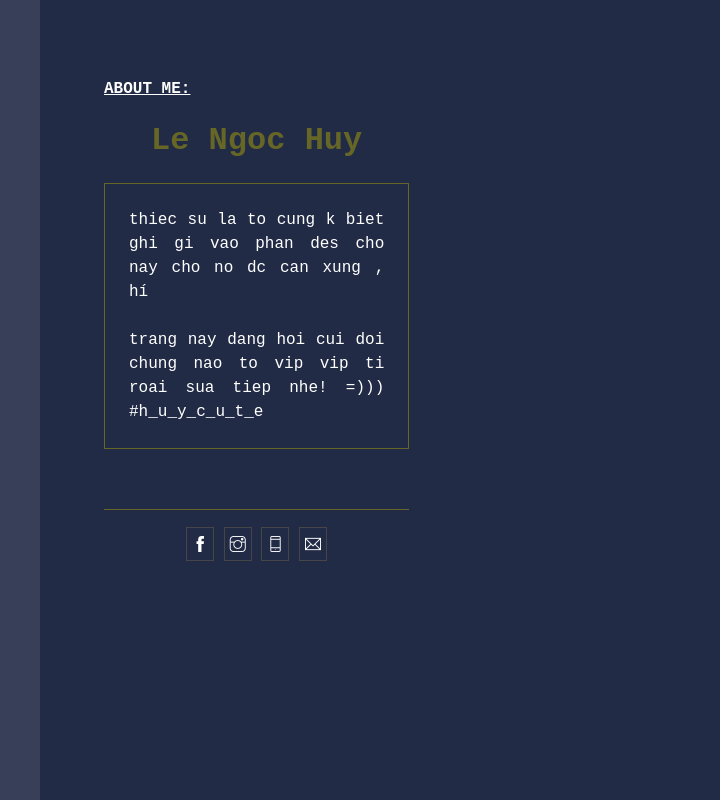
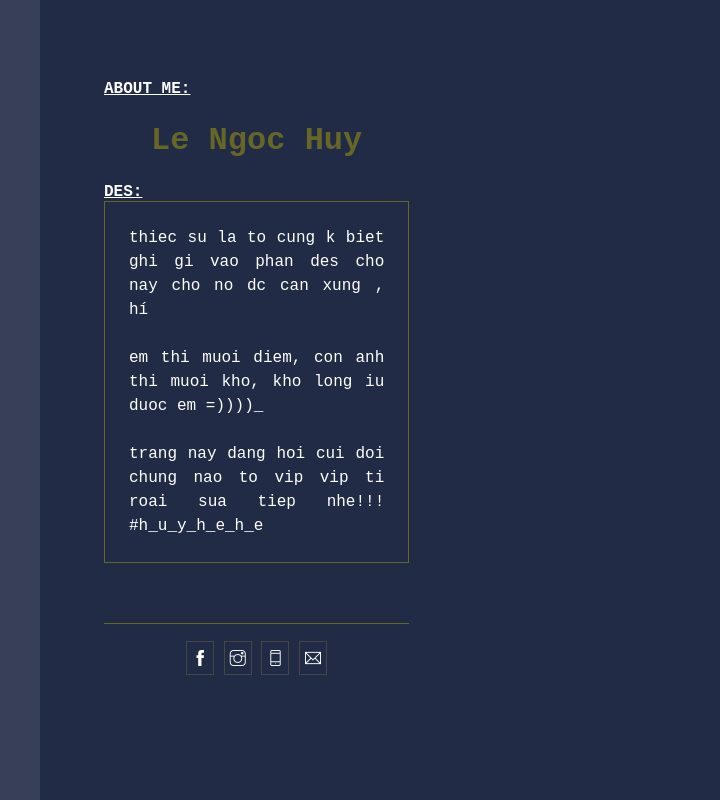
Before and after one commit to hwifuq/huy, a plain HTML site: page index.html in a window 1280 px wide. Shown: the full height of the page, 0-720 px from the left. Drawn offline with Linux system fonts and the light colour scheme; grey boxes are pictures that could not be loaded.

Commit message:
Update index.html

```diff
--- a/index.html
+++ b/index.html
@@ -17,7 +17,8 @@
                 <div class="sub">
                     <p class="pre">about me:</p>
                     <h1>Le Ngoc Huy</h1>
-                    <p class="des">thiec su la to cung k biet ghi gi vao phan des cho nay cho no dc can xung , hí <br><br> trang nay dang hoi cui doi chung nao to vip vip ti roai sua tiep nhe! =))) #h_u_y_c_u_t_e </p>
+                    <p class="pre">des:</p>
+                    <p class="des">thiec su la to cung k biet ghi gi vao phan des cho nay cho no dc can xung , hí <br><br> em thi muoi diem, con anh thi muoi kho, kho long iu duoc em =))))_<br><br> trang nay dang hoi cui doi chung nao to vip vip ti roai sua tiep nhe!!! #h_u_y_h_e_h_e </p></p>
                     <div class="social-list">
                         <a href="https://www.facebook.com/lwnhuy" class="ti-facebook" target="_blank" rel="noopener" ><i></i></a>
                         <a href="https://www.instagram.com/lwnhuy/" class="ti-instagram" target="_blank" rel="noopener"><i></i></a>
```
